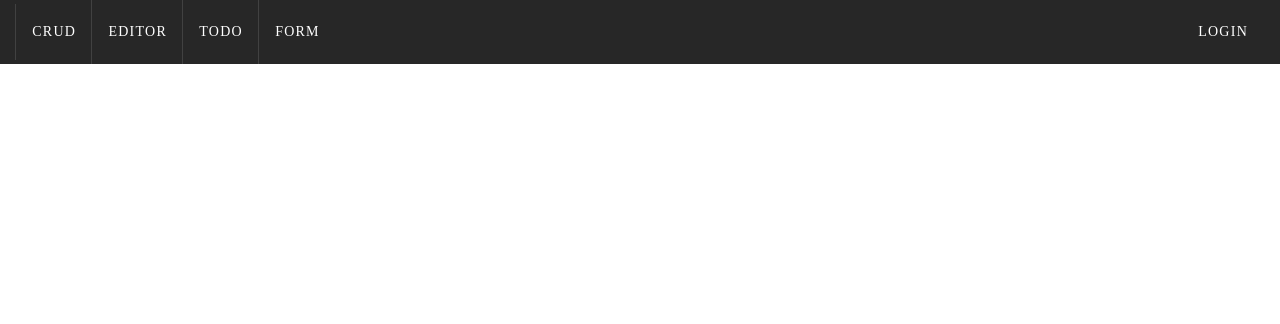
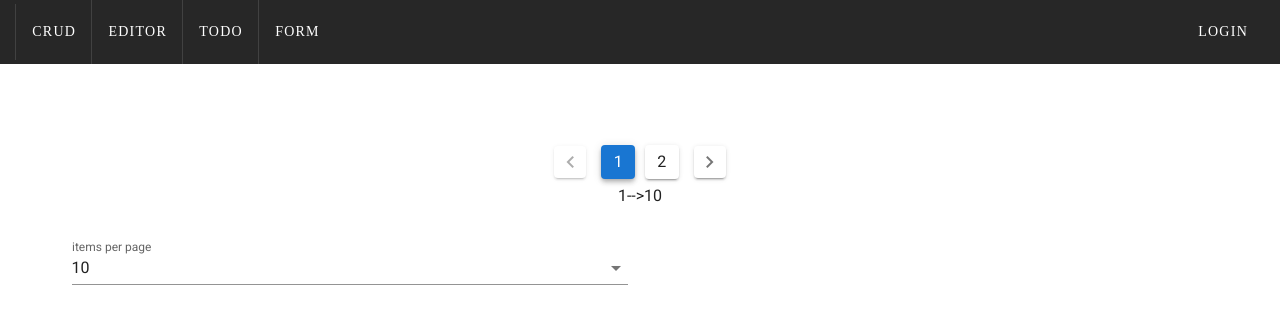
Before and after one commit to walaaalhabboul/myproje, a Vue app: page /items-pagination in a window 1280 px wide. Shown: the top 324 px of the page. Built offline with nearby package versions, Linux system fonts and the light colour scheme; no server answers.

Commit message:
pagination done

```diff
--- a/src/components/ItemsOfpagination.vue
+++ b/src/components/ItemsOfpagination.vue
@@ -0,0 +1,24 @@
+<template>
+  <div>
+    <WaPagination v-model="page" @set-value="printdata"></WaPagination>
+  </div>
+</template>
+
+<script>
+import WaPagination from "../components/WaPagination";
+export default {
+  components: { WaPagination },
+  data() {
+    return {
+      page: 1,
+    };
+  },
+  methods: {
+    printdata(val) {
+     console.log(val)
+    },
+  },
+};
+</script>
+
+<style></style>
--- a/src/components/WaPagination.vue
+++ b/src/components/WaPagination.vue
@@ -1,45 +1,65 @@
 <template>
+   <v-app>
   <div class="text-center">
-    <v-pagination
-      v-model="page"
-      :length="items/pageSize"
-      color="red"
+    <v-pagination v-model="page" :length="items / pageSize"></v-pagination>
+    <p>{{ currentItems }}</p>
+    <v-container fluid>
+      <v-row>
+        <v-col class="d-flex" cols="12" sm="6">
+          <v-select
+            :items="itemsPerpage"
+            label="items per page "
+            @change="setvalue"
+            v-model="pageSize"
+          ></v-select>
+        </v-col>
+      </v-row>
+    </v-container>
 
-
-    ></v-pagination>
-    <p>{{currentItems}}</p>
   </div>
+   </v-app>
 </template>
 
 <script>
 export default {
-data(){
-return{
-pageSize:10,
-page:1,
-items:20,
-// lastPage:0,
-}},
-computed: {
-  currentItems () {
- return ((this.page-1)*this.pageSize)+1 +'--'+ this.page*this.pageSize
-
-  }
-}
-
-
-
-
-}
-
-
-
-
-
-
-
+  model: {
+    prop: "pages",
+    event: "update",
+  },
+  computed: {
+    page: {
+      get() {
+        return this.pages;
+      },
+      set(val) {
+        this.$emit("update", val);
+      },
+    },
+    currentItems() {
+      return (
+        (this.page - 1) * this.pageSize + 1 + "-->" + this.page * this.pageSize
+      );
+    },
+  },
+  props: {
+    pages: { type: Number },
+    // selectedItem:{ type: Number }
+  },
+  data() {
+    return {
+      itemsPerpage: [2,10, 20],
+      pageSize: 10,
+      items: 20,
+      // lastPage:0,
+    };
+  },
+  methods: {
+    setvalue(val) {
+      // console.log(val)
+      this.$emit("set-value", val);
+    },
+  },
+};
 </script>
 
-<style>
-
-</style>
+<style></style>
--- a/src/routes.js
+++ b/src/routes.js
@@ -5,7 +5,6 @@ import FormS from './components/FormS.vue'
 import SignUp from './components/SignUp.vue'
 import SignIn from './components/SignIn.vue'
 import UserInfo from './components/UserInfo.vue'
-import WaPaginationnfo from './components/WaPagination.vue'
 import ItemsOfpagination from './components/ItemsOfpagination.vue'
 
 
@@ -17,7 +16,6 @@ const routes=[
 {path: '/Signup', component: SignUp ,name:"Signup"},
 {path: '/SignIn', component: SignIn ,name:"SignIn"},
  {path: '/UserInfo', component: UserInfo ,name:"UserInfo"},
- {path: '/WaPagination', component: WaPaginationnfo ,name:"WaPagination"},
  {path: '/items-pagination', component: ItemsOfpagination ,name:"ItemsOfpagination"},
 
 ]
```
